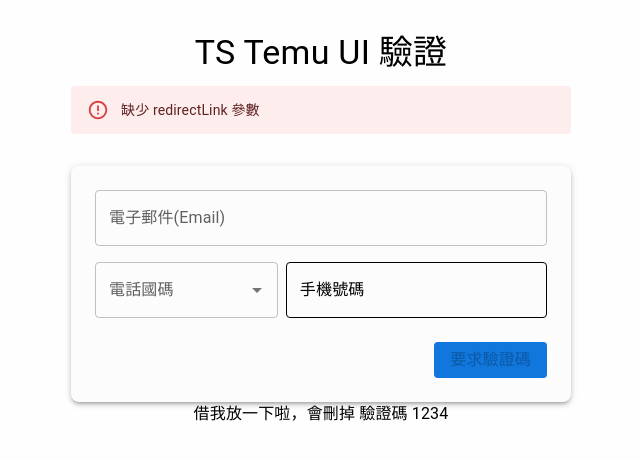
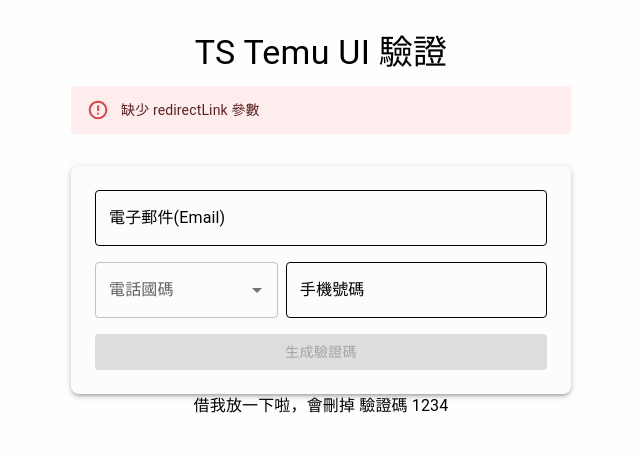
Before and after one commit to yoyoy-panda/TS-Temu-Foreign-Warehouse, a React (Vite) app: page / in a window 1280 px wide. Shown: the top 460 px of the page, without its empty margins (319-959 px from the left). Built offline with nearby package versions, Linux system fonts and the light colour scheme.

Commit message:
重構按鈕

```diff
--- a/src/components/AuthForm.tsx
+++ b/src/components/AuthForm.tsx
@@ -1,11 +1,13 @@
 import React from "react";
 import {
   TextField,
-  Button,
   Box,
   CircularProgress,
   Typography,
 } from "@mui/material";
+import GenerateButton from "./GenerateButton";
+import EditDataRestartButton from "./EditDataRestartButton";
+import VerifyButton from "./VerifyButton";
 import { useTranslation } from "react-i18next";
 import { textFieldSx } from "../styles/commonStyles";
 import CountryCodeSelect from "./CountryCodeSelect";
@@ -27,6 +29,7 @@
   handleAuthCodeChange: (e: React.ChangeEvent<HTMLInputElement>) => void;
   handleGenerateCode: () => Promise<void>;
   handleVerifyCode: () => Promise<void>;
+  handleResetForm: () => void; // 新增重置表單的 prop
 }
 
 const AuthForm: React.FC<AuthFormProps> = ({
@@ -38,7 +41,6 @@
   authCode,
   isCodeSent,
   countdown,
-  LOCKDOWN_TIMER,
   RESEND_TIMER,
   handleEmailChange,
   handleCountryCodeChange,
@@ -46,8 +48,11 @@
   handleAuthCodeChange,
   handleGenerateCode,
   handleVerifyCode,
+  handleResetForm, // 接收重置表單的 prop
 }) => {
   const { t } = useTranslation();
+
+  const isInputDisabled = isCodeSent && countdown > 0;
 
   return (
     <Box
@@ -75,8 +80,9 @@
         variant="outlined"
         value={email}
         onChange={handleEmailChange}
-        disabled={isCodeSent}
+        disabled={isInputDisabled}
         fullWidth
+        sx={textFieldSx}
         error={!!emailError}
         helperText={emailError}
       />
@@ -87,7 +93,8 @@
         <CountryCodeSelect
           countryCode={countryCode}
           onCountryCodeChange={handleCountryCodeChange}
-          disabled={isCodeSent}
+          disabled={isInputDisabled}
+          sx={textFieldSx}
         />
 
         {/**
@@ -99,7 +106,7 @@
           variant="outlined"
           value={phone}
           onChange={handlePhoneChange}
-          disabled={isCodeSent}
+          disabled={isInputDisabled}
           fullWidth
           sx={textFieldSx}
           type="tel"
@@ -111,51 +118,17 @@
       {/**
        * generate request
        */}
-      <Button
-        variant="contained"
-        onClick={handleGenerateCode}
-        disabled={
-          !email ||
-          !!emailError ||
-          !countryCode ||
-          !phone ||
-          countdown > RESEND_TIMER
-        }
-        sx={{
-          alignSelf: "flex-end",
-          width: "fit-content",
-          mt: 1,
-          position: "relative",
-          overflow: "hidden",
-          bgcolor: "primary.main",
-          color: "primary.contrastText",
-          "&:hover": { bgcolor: "primary.dark" },
-          "&::before": {
-            content: '""',
-            position: "absolute",
-            top: 0,
-            left: 0,
-            height: "100%",
-            width: `${
-              ((LOCKDOWN_TIMER - countdown) / (LOCKDOWN_TIMER - RESEND_TIMER)) *
-              100
-            }%`,
-            bgcolor: "primary.main",
-            transition: "width 0.5s ease-in-out",
-            zIndex: 0,
-          },
-          "& .MuiButton-label": {
-            position: "relative",
-            zIndex: 1,
-          },
-        }}
-      >
-        <Typography sx={{ position: "relative", zIndex: 1 }}>
-          {countdown > RESEND_TIMER
-            ? t("authPage.resendCode", { count: countdown - RESEND_TIMER })
-            : t("authPage.requestVerificationCode")}
-        </Typography>
-      </Button>
+      {!isCodeSent || countdown === 0 ? (
+        <GenerateButton
+          onClick={handleGenerateCode}
+          disabled={!email || !!emailError || !countryCode || !phone}
+        />
+      ) : (
+        <EditDataRestartButton
+          onRestart={handleResetForm} // 將 onRestart 綁定到 handleResetForm
+          RESEND_TIMER={RESEND_TIMER}
+        />
+      )}
 
       {isCodeSent && (
         <>
@@ -167,7 +140,6 @@
             variant="outlined"
             value={authCode}
             onChange={handleAuthCodeChange}
-            disabled={countdown === 0}
             fullWidth
             sx={textFieldSx}
           />
@@ -198,18 +170,7 @@
             {/**
              * verify button
              */}
-            <Button
-              variant="contained"
-              onClick={handleVerifyCode}
-              disabled={!isCodeSent || countdown === 0}
-              sx={{
-                bgcolor: "primary.main",
-                color: "primary.contrastText",
-                "&:hover": { bgcolor: "primary.dark" },
-              }}
-            >
-              {t("authPage.confirmBtn")}
-            </Button>
+            <VerifyButton onClick={handleVerifyCode} />
           </Box>
         </>
       )}
```
